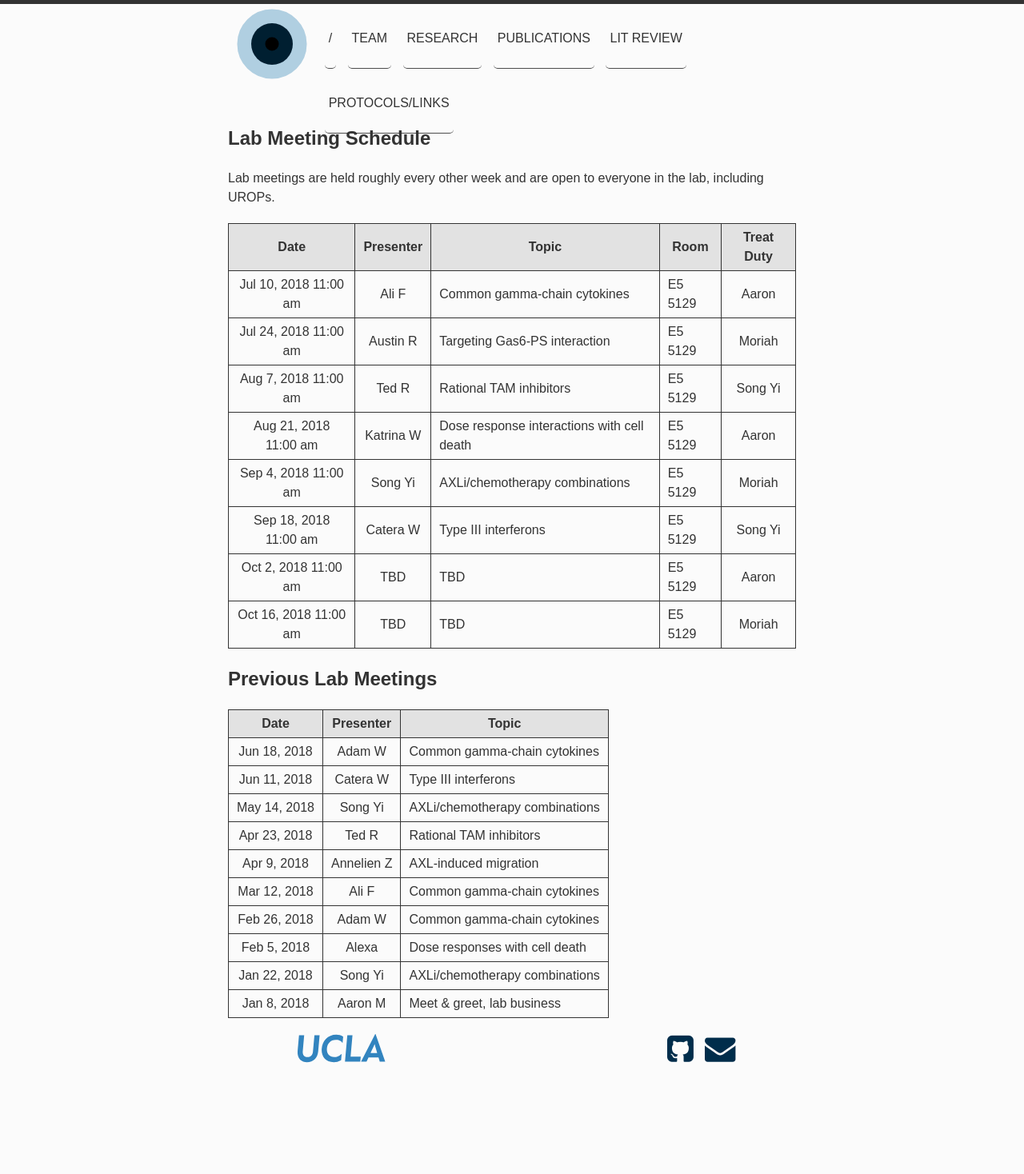
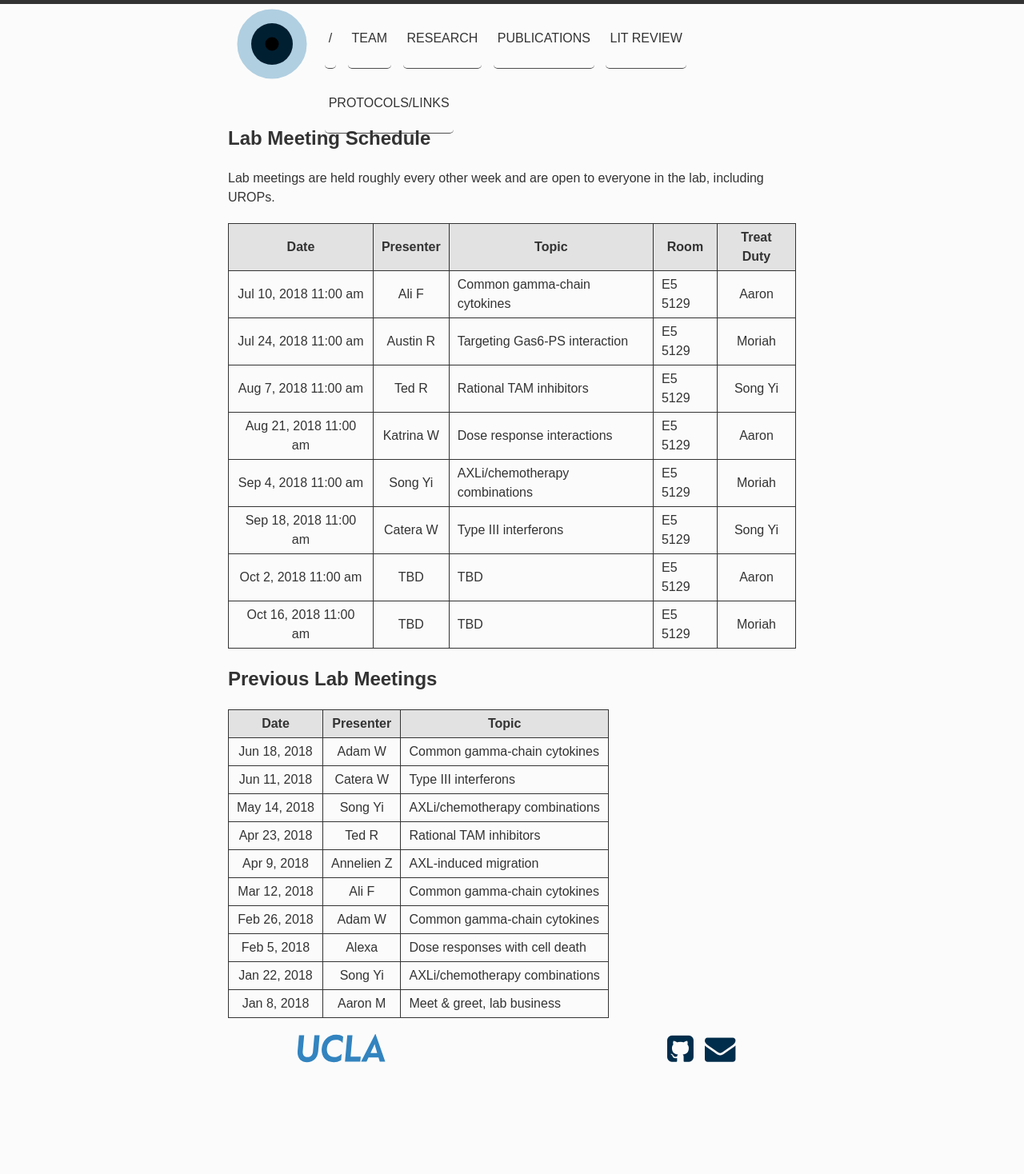
Before and after one commit to meyer-lab/asmlab.org, a Jekyll site: the page built from team/lab_meeting.md, in a window 1280 px wide. Shown: the whole page at 80% size. Built offline with Jekyll 4.4.1, drawn with Linux system fonts in a browser that asks for light colours; some web fonts are replaced.

Commit message:
Update meetings.yml

```diff
--- a/_data/meetings.yml
+++ b/_data/meetings.yml
@@ -78,7 +78,7 @@
 
 - date: 2018-08-21 11:00:00
   presenter: Katrina W
-  topic: Dose response interactions with cell death
+  topic: Dose response interactions
   room: E5 5129
   treats: Aaron
 
```
